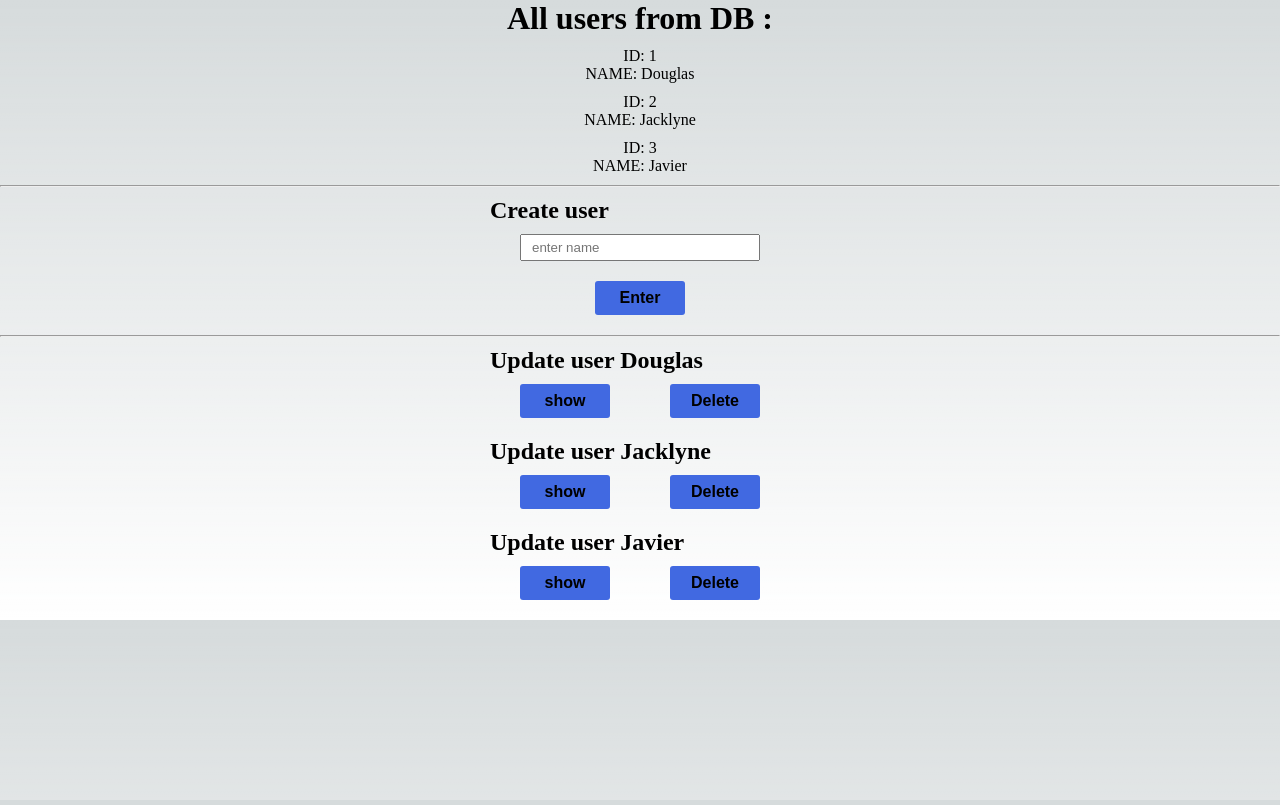
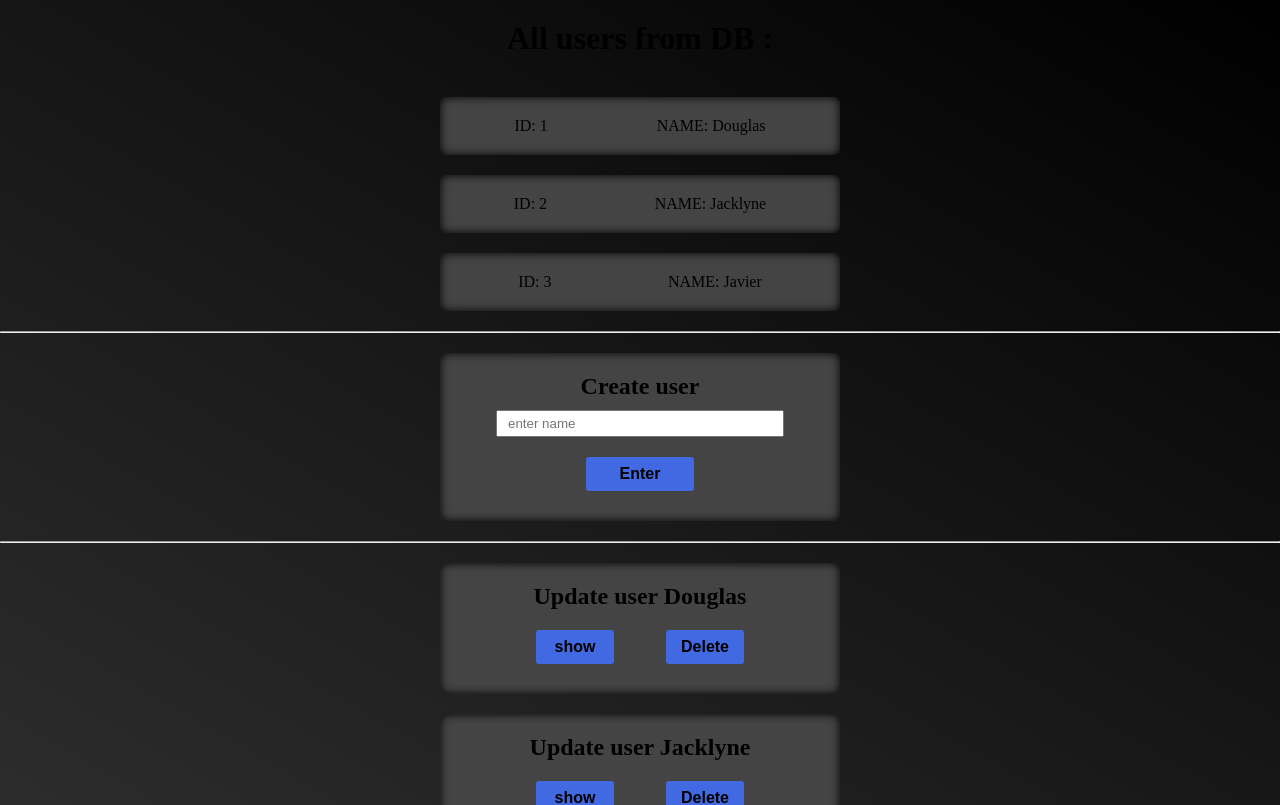
Before and after one commit to TLRKiliann/NextJS14-handler, a Next.js app in the folder my-app/: page /comments in a window 1280 px wide. Shown: the top 805 px of the page. Built offline with nearby package versions, Linux system fonts and the light colour scheme.

Commit message:
ui improved

```diff
--- a/my-app/app/styles/UpdateComp.module.css
+++ b/my-app/app/styles/UpdateComp.module.css
@@ -1,4 +1,5 @@
 .update {
+    width: 100%;
     display: flex;
     align-items: center;
     justify-content: space-between;
@@ -11,7 +12,11 @@
 }
 
 .divbtn {
+    width: 260px;
     display: flex;
+    align-items: center;
+    justify-content: space-between;
+    margin-top: 10px;
 }
 
 .button {
--- a/my-app/app/styles/comments.module.css
+++ b/my-app/app/styles/comments.module.css
@@ -1,31 +1,53 @@
+.maincrud {
+    background: linear-gradient(30deg, #333, #000);
+    padding-bottom: 20px;
+}
+
 .title {
+    padding: 20px 0px;
     text-align: center;
     font-size: 2rem;
-
 }
 
 .divdb {
-    width: 300px;
+    width: 400px;
+    display: flex;
+    flex-direction: row;
+    align-items: center;
+    justify-content: space-around;
+    margin: 20px auto;
+    padding: 20px;
+    background: #444;
+    border: none;
+    border-radius: 7px;
+    box-shadow: inset 0 0 10px #000;
+}
+
+.formone {
+    width: 400px;
     display: flex;
     flex-direction: column;
     align-items: center;
-    margin: 10px auto;
-}
-
-.formone {
-    width: 300px;
-
-    display: flex;
-    flex-direction: column;
-
-    margin: 10px auto;
+    margin: 20px auto;
+    padding: 20px;
+    background: #444;
+    border: none;
+    border-radius: 7px;
+    box-shadow: inset 0 0 10px #000;
 }
 
 .formsec {
-    width: 300px;
+    width: 400px;
     display: flex;
     flex-direction: column;
-    margin: 10px auto;
+    align-items: center;
+    justify-content: space-between;
+    margin: 20px auto;
+    padding: 20px;
+    background: #444;
+    border: none;
+    border-radius: 7px;
+    box-shadow: inset 0 0 10px #000;
 }
 
 .input {
```
